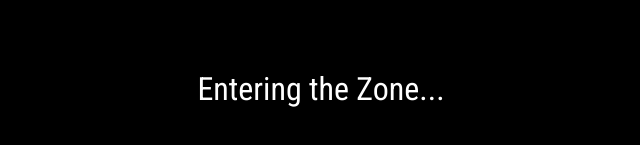
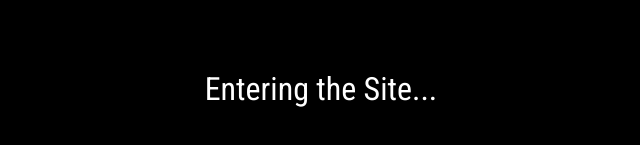
Before and after one commit to brandon-l07/Brandon-site, a plain HTML site: page index.html in a window 1280 px wide. Shown: the part 311-456 px from the top of the page, without its empty margins (319-959 px from the left). Drawn offline with nearby package versions, Linux system fonts and the light colour scheme.

Commit message:
Update index.html

```diff
--- a/index.html
+++ b/index.html
@@ -4,7 +4,7 @@
   <meta charset="UTF-8" />
   <meta name="viewport" content="width=device-width, initial-scale=1" />
   <link href="https://fonts.googleapis.com/css2?family=Roboto+Condensed:wght@300;400&display=swap" rel="stylesheet" />
-  <title>Brandon Lu - Official Site</title>
+  <title>Brandon Lu-Official Site</title>
   <link rel="stylesheet" href="style.css" />
 </head>
 <body>
@@ -16,7 +16,7 @@
 <a id="bottom-right" class="corner-link" href="contact.html">Contact</a>
 
   <div id="loading-screen">
-    <span>Entering the Zone...</span>
+    <span>Entering the Site...</span>
   </div>
 
   <div id="instagram-container">
```
